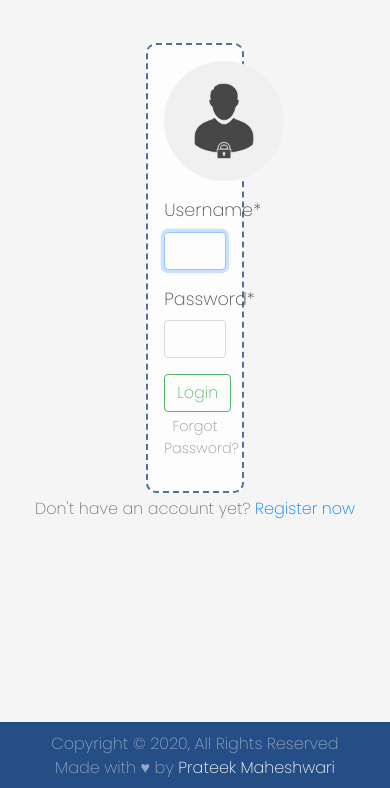
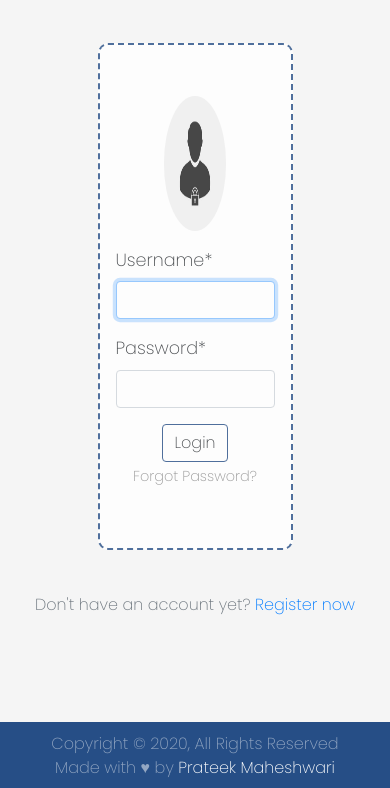
Before and after one commit to friskycodeur/IPL-fanstation, a Django app: page /login/ in a window 390 px wide. Shown: the part 56-844 px from the top of the page. Run offline with Django 3.2, Linux system fonts and the light colour scheme; some libraries are stand-ins or nearby versions.

Commit message:
feat: Responsive Login apge

```diff
--- a/IPLfanstation/settings.py
+++ b/IPLfanstation/settings.py
@@ -24,7 +24,7 @@ BASE_DIR = os.path.dirname(os.path.dirname(os.path.abspath(__file__)))
 
 # SECURITY WARNING: don't run with debug turned on in production!
 SECRET_KEY = "lmfa1jjv^)zzz^zqc^!519+_%-8&&nx2!&#^k4jr@*(ny%l_e_"
-DEBUG = False
+DEBUG = True
 
 
 ALLOWED_HOSTS = ["*"]
--- a/players/static/players/css/main.css
+++ b/players/static/players/css/main.css
@@ -22,6 +22,13 @@ body{
 }
 .btn-custom:hover,.btn-custom:active{
   background-color: var(--submain);
+}
+.btn-custom-login{
+  border:1px solid var(--submain);
+}
+.btn-custom-login:hover,.btn-custom-login:active{
+  background-color: var(--submain);
+  color: var(--main);
 }
 .btn-white{
   background-color: var(--main);
@@ -260,13 +267,15 @@ body{
   margin-bottom: 2.7rem;
   font-size: 1.1rem;
   border: 2px dashed var(--submain);
-  max-width: 600px;
+  max-width: 25vw;
+  height: 60vh;
+  padding-top: 6vh !important;
 }
 
 
 .form-container img {
-  height: 120px;
-  width: 120px;
+  height: 16vh;
+  width: 8vw;
   border-radius: 50%;
 }
 .btn-login {
@@ -326,4 +335,13 @@ footer{
     border-radius: 0;
     border: 0px;
   }
+  .form-container{
+    max-width:50vw;
+  }
+  .form-container img {
+    height: 16vh;
+    width: 16vw;
+    border-radius: 50%;
+  }
+
 }
--- a/templates/login.html
+++ b/templates/login.html
@@ -3,14 +3,14 @@
 {% load crispy_forms_tags %}
 {% block content %}
 
-<div class="container form-container p-3 mx-auto d-block mb-0 w-25">
+<div class="container form-container p-3">
     <img src="{% static 'players/img/login-img.jpg' %}" class="mx-auto d-block mb-3" alt="..." />
     <form method="POST">
         {% csrf_token %}
         {{ form|crispy  }}
 
       <div class="text-center">
-        <button type="submit" class="btn btn-outline-success justify-content-center">Login</button>
+        <button type="submit" class="btn btn-custom-login justify-content-center">Login</button>
       </div>
       <p class="font-weight-light register mt-1">
         <a href="{% url 'password_reset' %}" class="text-black-50">Forgot Password? </a> <br>
```
